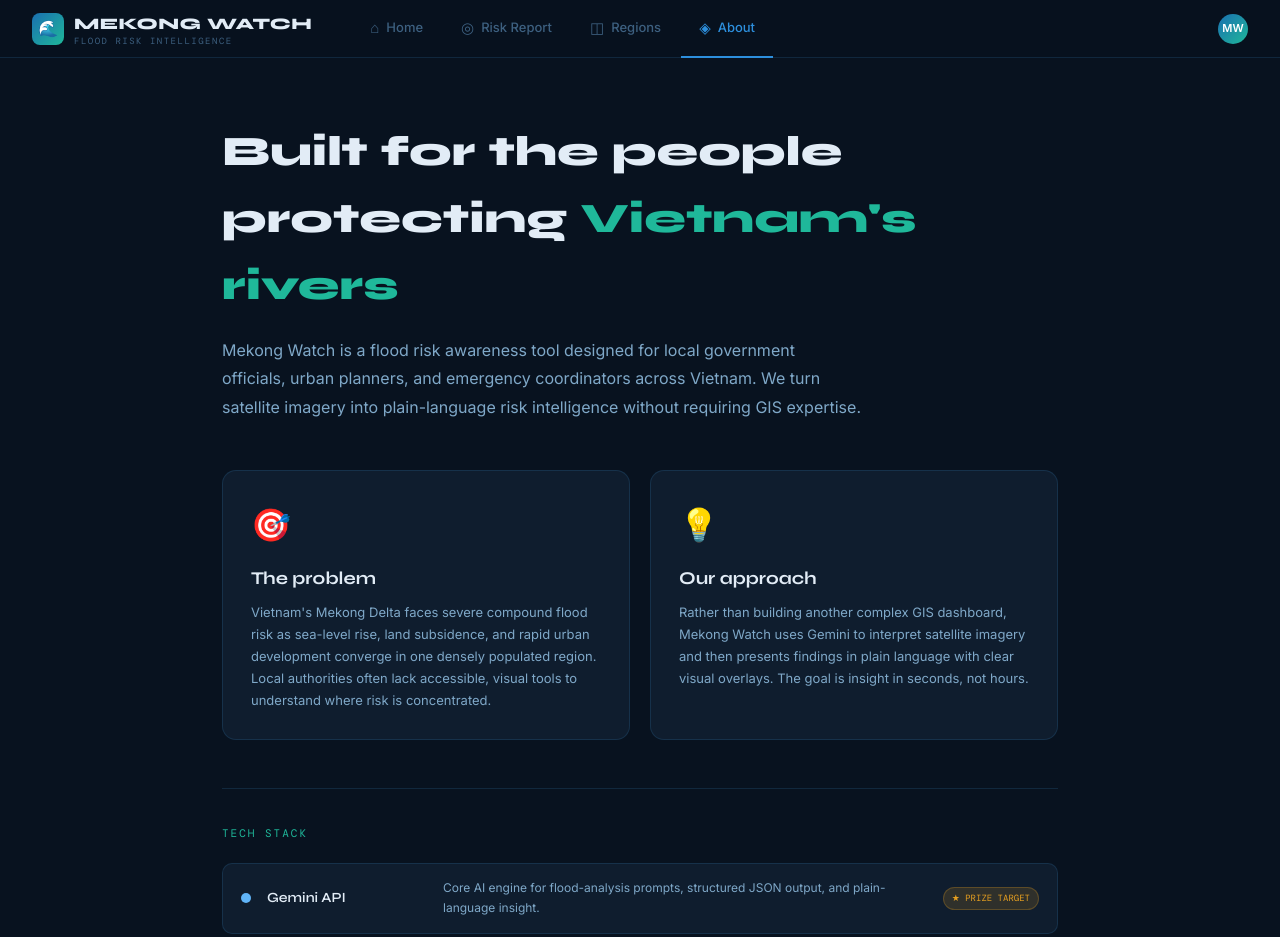
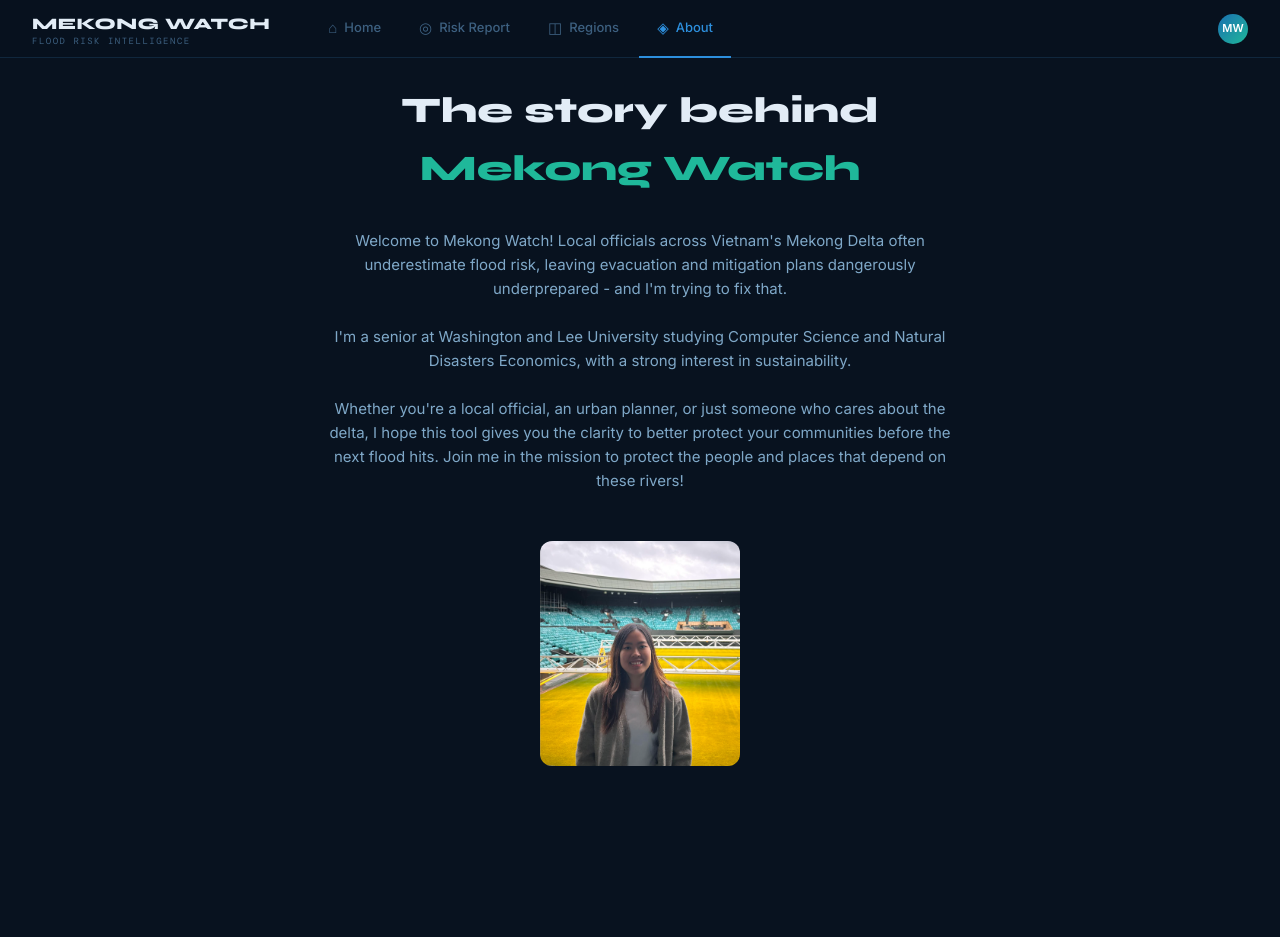
Before and after one commit to phamthucquyen/Mekong-Watch, a Next.js app: page /about in a window 1280 px wide. Shown: the top 937 px of the page. After the commit the page ends 846 px from the top, so only its background shows below. Built offline with nearby package versions, Linux system fonts and the light colour scheme.

Commit message:
finish About page

```diff
--- a/src/app/about/page.tsx
+++ b/src/app/about/page.tsx
@@ -1,73 +1,34 @@
-import { techItems } from "@/lib/site-content";
+import Image from "next/image";
 
 export default function AboutPage() {
   return (
     <main className="page-shell">
       <section className="about-page">
-        <h1 className="about-hero-title">
-          Built for the people
-          <br />
-          protecting <span>Vietnam&apos;s rivers</span>
+        <h1 className="about-hero-title" style={{ marginBottom: 32 }}>
+          The story behind <span style={{ whiteSpace: "nowrap" }}>Mekong Watch</span>
         </h1>
-        <p className="about-lead">
-          Mekong Watch is a flood risk awareness tool designed for local government officials,
-          urban planners, and emergency coordinators across Vietnam. We turn satellite imagery into
-          plain-language risk intelligence without requiring GIS expertise.
+        <p className="about-lead" style={{ marginBottom: 24 }}>
+          Welcome to Mekong Watch! Local officials across Vietnam&apos;s Mekong Delta often
+          underestimate flood risk, leaving evacuation and mitigation plans dangerously
+          underprepared - and I&apos;m trying to fix that.
         </p>
-
-        <div className="about-grid">
-          <div className="about-card">
-            <div className="about-card-icon">🎯</div>
-            <div className="about-card-title">The problem</div>
-            <div className="about-card-text">
-              Vietnam&apos;s Mekong Delta faces severe compound flood risk as sea-level rise, land
-              subsidence, and rapid urban development converge in one densely populated region.
-              Local authorities often lack accessible, visual tools to understand where risk is
-              concentrated.
-            </div>
-          </div>
-
-          <div className="about-card">
-            <div className="about-card-icon">💡</div>
-            <div className="about-card-title">Our approach</div>
-            <div className="about-card-text">
-              Rather than building another complex GIS dashboard, Mekong Watch uses Gemini to
-              interpret satellite imagery and then presents findings in plain language with clear
-              visual overlays. The goal is insight in seconds, not hours.
-            </div>
-          </div>
-        </div>
-
-        <hr className="divider-line" />
-
-        <div className="tech-stack-section">
-          <div className="section-eyebrow" style={{ marginBottom: 20 }}>
-            TECH STACK
-          </div>
-          <div className="tech-row">
-            {techItems.map((item) => (
-              <div key={item.name} className="tech-item">
-                <div className="tech-dot" style={{ background: item.color }} />
-                <div className="tech-name">{item.name}</div>
-                <div className="tech-desc">{item.description}</div>
-                {item.prize ? <div className="tech-prize">★ PRIZE TARGET</div> : null}
-              </div>
-            ))}
-          </div>
-        </div>
-
-        <hr className="divider-line" />
-
-        <div>
-          <div className="section-eyebrow" style={{ marginBottom: 20 }}>
-            BUILT AT
-          </div>
-          <p className="page-lead">
-            Mekong Watch is being shaped as a fast, judge-friendly civic-tech website for a
-            hackathon. The current focus is Gemini-first flood analysis, with the rest of the
-            integrations intentionally deferred until the core experience is solid.
-          </p>
-        </div>
+        <p className="about-lead" style={{ marginBottom: 24 }}>
+          I&apos;m a senior at Washington and Lee University studying Computer Science and Natural
+          Disasters Economics, with a strong interest in sustainability.
+        </p>
+        <p className="about-lead" style={{ marginBottom: 24 }}>
+          Whether you&apos;re a local official, an urban planner, or just someone who cares about
+          the delta, I hope this tool gives you the clarity to better protect your communities
+          before the next flood hits. Join me in the mission to protect the people and places that
+          depend on these rivers!
+        </p>
+        <Image
+          src="/aboutme.png"
+          alt="About me"
+          width={200}
+          height={250}
+          style={{ borderRadius: 12, marginTop: 24 }}
+        />
       </section>
     </main>
   );
--- a/src/app/globals.css
+++ b/src/app/globals.css
@@ -333,7 +333,11 @@ button {
 .how-page,
 .about-page {
   max-width: 900px;
-  padding-top: 60px;
+  padding-top: 24px;
+  text-align: center;
+  align-items: center;
+  display: flex;
+  flex-direction: column;
 }
 
 .section-header {
@@ -1095,10 +1099,10 @@ button {
 }
 
 .about-hero-title {
-  margin-bottom: 16px;
+  margin-bottom: 12px;
   color: var(--text);
   font-family: var(--font-display), sans-serif;
-  font-size: 42px;
+  font-size: 36px;
   font-weight: 800;
 }
 
@@ -1108,10 +1112,10 @@ button {
 
 .about-lead {
   max-width: 640px;
-  margin-bottom: 48px;
+  margin-bottom: 16px;
   color: var(--text2);
-  font-size: 16px;
-  line-height: 1.8;
+  font-size: 15px;
+  line-height: 1.6;
 }
 
 .about-grid {
--- a/src/components/site-nav.tsx
+++ b/src/components/site-nav.tsx
@@ -16,7 +16,6 @@ export function SiteNav() {
   return (
     <nav className="site-nav">
       <Link className="nav-logo" href="/">
-        <div className="nav-logo-icon">🌊</div>
         <div>
           <div className="nav-logo-text">MEKONG WATCH</div>
           <span className="nav-logo-sub">FLOOD RISK INTELLIGENCE</span>
```
Also changed, not shown: public/aboutme.png (added).
